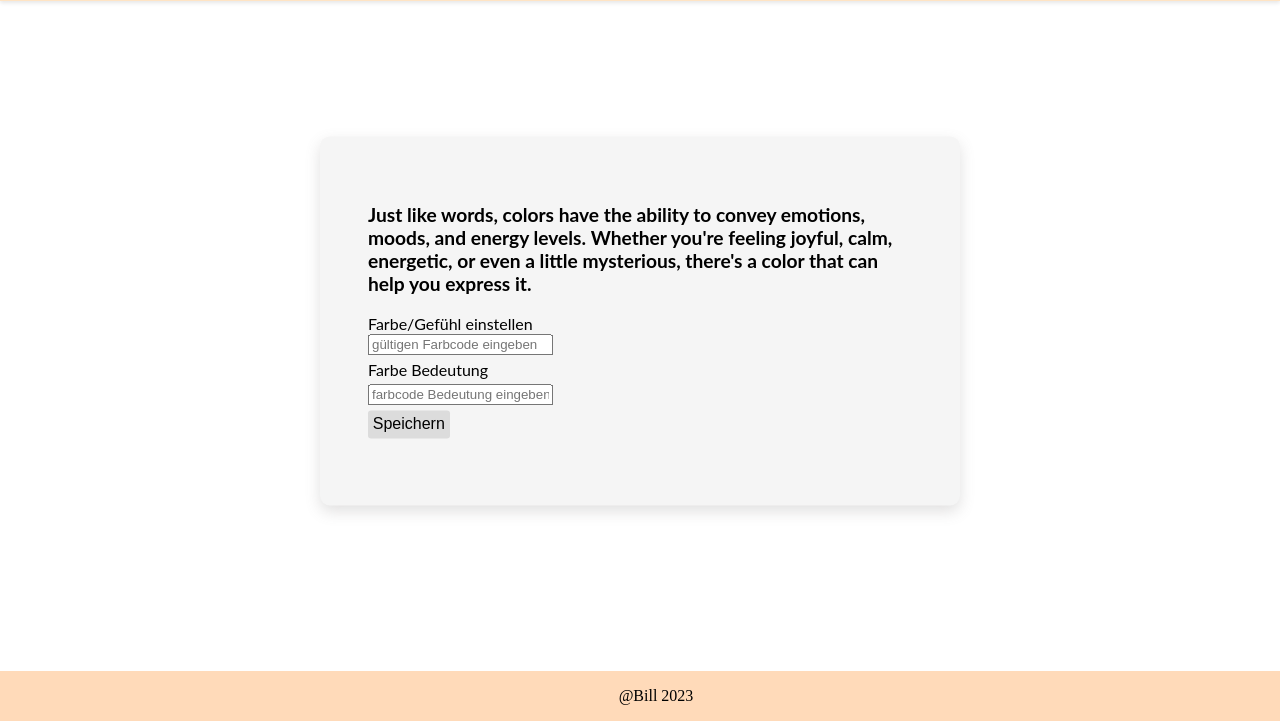
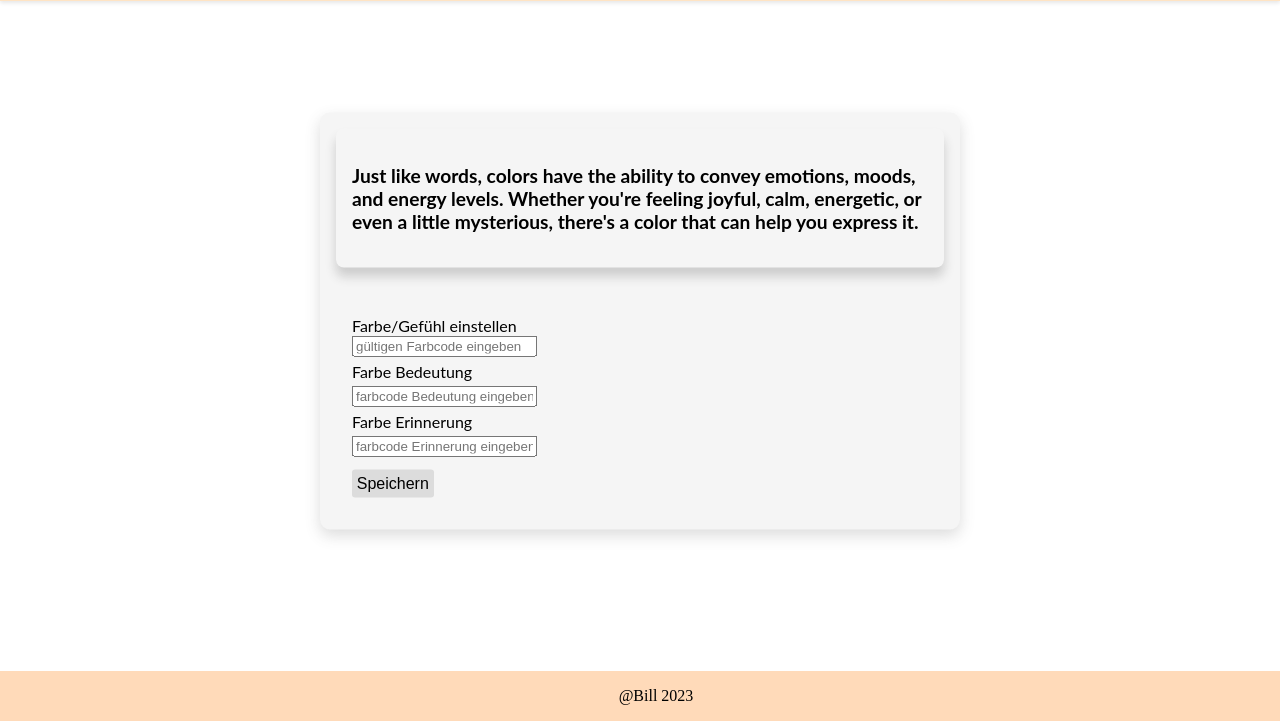
Before and after one commit to mulewile/perl-mysql-app, a website: page public/index.html in a window 1280 px wide. Shown: the part 79-800 px from the top of the page. Drawn offline with Linux system fonts and the light colour scheme; no server answers.

Commit message:
refactoring

```diff
--- a/public/index.html
+++ b/public/index.html
@@ -13,13 +13,18 @@
     </header>
     <main>
       <div class="formWrapper">
-        <form action="script.cgi" method="post" data-js="form">
+        <section class="colorDetails">
           <p>
             Just like words, colors have the ability to convey emotions, moods,
             and energy levels. Whether you're feeling joyful, calm, energetic,
             or even a little mysterious, there's a color that can help you
             express it.
           </p>
+          <p data-js="mood"></p>
+          <p data-js="meaning"></p>
+          <p data-js="memories"></p>
+        </section>
+        <form action="script.cgi" method="post" data-js="form">
           <label for="color" class="colorLabel">Farbe/Gefühl einstellen</label>
           <div class="inputSection">
             <input
@@ -45,13 +50,23 @@
               required
               data-js="colorMeaning"
             />
+            <label for="colorMemories" class="colorMemoriesLabel"
+              >Farbe Erinnerung</label
+            >
+            <input
+              type="text"
+              id="colorMemories"
+              name="colorMemories"
+              placeholder="farbcode Erinnerung eingeben"
+              minlength="3"
+              maxlength="20"
+              required
+              data-js="colorMemories"
+            />
           </div>
-
           <button class="save-button" type="submit" data-js="button">
             Speichern
           </button>
-          <p data-js="mood"></p>
-          <p data-js="meaning"></p>
         </form>
       </div>
     </main>
--- a/public/index.js
+++ b/public/index.js
@@ -8,7 +8,7 @@ const colorInput = getElement("color");
 const moodElement = getElement("mood");
 const footerElement = getElement("footer");
 const meaningElement = getElement("meaning");
-
+const memoriesElement = getElement("memories");
 function handleColorChange() {
   const colorName = colorInput.value;
   bodyElement.style.backgroundColor = colorName;
@@ -56,11 +56,17 @@ async function handleOnPageLoad() {
 
     const colorData = await response.json();
 
-    if (colorData && colorData.name && colorData.meaning) {
-      const { name, meaning } = colorData;
+    if (
+      colorData &&
+      colorData.name &&
+      colorData.meaning &&
+      colorData.memories
+    ) {
+      const { name, meaning, memories } = colorData;
       bodyElement.style.backgroundColor = name;
       moodElement.textContent = `My color is ${name}`;
       meaningElement.textContent = `${name} color associations: ${meaning}.`;
+      memoriesElement.textContent = `The ${name} color brings me the memories like ${memories}.`;
     } else {
       console.log(`Invalid or missing color data in the response`);
     }
--- a/public/styles.css
+++ b/public/styles.css
@@ -17,11 +17,12 @@ header {
 }
 
 form {
-  padding: 3rem;
+  padding: 2rem;
 }
 
 .colorLabel,
-.colorMeaningLabel{
+.colorMeaningLabel,
+.colorMemoriesLabel{
   font-family: "lato";
 }
 
@@ -40,7 +41,7 @@ p {
   transform: translate(-50%, -50%);
   background-color: rgb(245, 245, 245);
   border-radius: 10px;
-  box-shadow: 0 6px 15px rgba(103, 100, 100, 0.2);
+  box-shadow: 0 6px 15px rgba(82, 80, 82, 0.2);
 }
 
 @media (max-width: 768px) {
@@ -61,6 +62,7 @@ button {
   border-radius: 3px;
   font-size: 1rem;
   padding: 0.3rem;
+  margin-top: 0.5rem;
   cursor: pointer;
 }
 
@@ -86,7 +88,12 @@ input[type="text"]:focus{
     border: none;
     outline: 2px solid salmon;
 }
-
+.colorDetails{
+  border-radius: 0.5rem;
+  padding: 1rem;
+  margin: 1rem;
+  box-shadow: 0 9px 11px rgba(47, 46, 47, 0.2);
+}
 footer{
     background-color: peachpuff;
     position: fixed;
```
Also changed, not shown: 1 other file.
